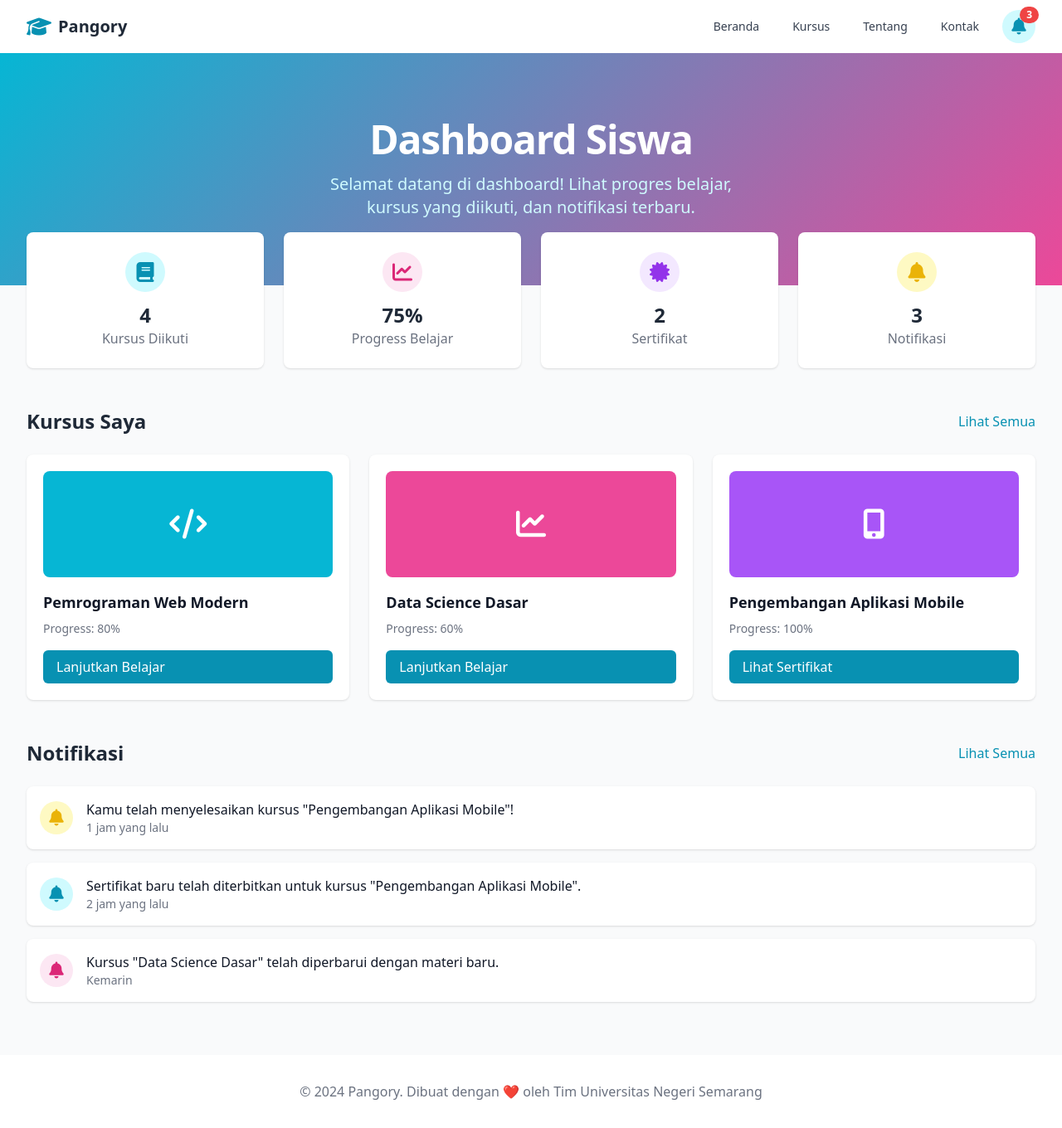
After one commit to ihsan31415/pangory, a Django app: page /dashboard/ in a window 1280 px wide. The commit adds this page. Shown: the whole page at 83% size. Run offline with Django 5.2, Linux system fonts and the light colour scheme; some libraries are stand-ins or nearby versions.

Commit message:
fix bug on students dashboard

```diff
--- a/pangory_lms/urls.py
+++ b/pangory_lms/urls.py
@@ -34,6 +34,7 @@ urlpatterns = [
     path('userprofile/', accounts_views.user_profile, name='user_profile'),
     path('', views.index, name='index'),
     path('about/', views.about, name='about'),
+    path('contact/', views.contact_view, name='contact'),
     path('logout/', LogoutView.as_view(next_page='login'), name='logout'),
     path('courses/', courses_views.student_course_list, name='student_course_list'),
     path('courses/enroll/<int:course_id>/', courses_views.enroll_course, name='enroll_course'),
@@ -47,6 +48,7 @@ urlpatterns = [
     path('instructor/courses/add/', courses_views.instructor_course_add, name='instructor_course_add'),
     path('instructor/courses/<int:course_id>/edit/', courses_views.instructor_course_edit, name='instructor_course_edit'),
     path('instructor/courses/<int:course_id>/delete/', courses_views.instructor_course_delete, name='instructor_course_delete'),
+    path('dashboard/', views.student_dashboard, name='student_dashboard'),
 ]
 
 # Serve media files in development
--- a/pangory_lms/views.py
+++ b/pangory_lms/views.py
@@ -5,3 +5,9 @@ def index(request):
 
 def about(request):
     return render(request, 'about.html')
+
+def contact_view(request):
+    return render(request, 'contact.html')
+
+def student_dashboard(request):
+    return render(request, 'student_dashboard.html')
--- a/templates/index.html
+++ b/templates/index.html
@@ -44,7 +44,7 @@
                     <a href="/" class="px-3 py-2 rounded-md text-sm font-medium text-gray-700 hover:text-cyan-600 transition">Beranda</a>
                     <a href="/courses/" class="px-3 py-2 rounded-md text-sm font-medium text-gray-700 hover:text-cyan-600 transition">Kursus</a>
                     <a href="/about/" class="px-3 py-2 rounded-md text-sm font-medium text-gray-700 hover:text-cyan-600 transition">Tentang</a>
-                    <a href="#" class="px-3 py-2 rounded-md text-sm font-medium text-gray-700 hover:text-cyan-600 transition">Kontak</a>
+                    <a href="/contact/" class="px-3 py-2 rounded-md text-sm font-medium text-gray-700 hover:text-cyan-600 transition">Kontak</a>
                 </div>
 
                 <div class="hidden md:flex items-center space-x-2">
@@ -67,7 +67,7 @@
                 <a href="/" class="block px-3 py-2 rounded-md text-base font-medium text-gray-700 hover:text-cyan-600 hover:bg-gray-50">Beranda</a>
                 <a href="/courses/" class="block px-3 py-2 rounded-md text-base font-medium text-gray-700 hover:text-cyan-600 hover:bg-gray-50">Kursus</a>
                 <a href="/about/" class="block px-3 py-2 rounded-md text-base font-medium text-gray-700 hover:text-cyan-600 hover:bg-gray-50">Tentang</a>
-                <a href="#" class="block px-3 py-2 rounded-md text-base font-medium text-gray-700 hover:text-cyan-600 hover:bg-gray-50">Kontak</a>
+                <a href="/contact/" class="block px-3 py-2 rounded-md text-base font-medium text-gray-700 hover:text-cyan-600 hover:bg-gray-50">Kontak</a>
                 <div class="pt-4 border-t border-gray-200">
                     <a href="/login" class="block w-full px-4 py-2 text-center rounded-md text-base font-medium text-cyan-600 border border-cyan-600 hover:bg-cyan-50 mb-2">Login</a>
                     <a href="/register" class="block w-full px-4 py-2 text-center rounded-md text-base font-medium text-white bg-cyan-600 hover:bg-cyan-700">Register</a>
--- /dev/null
+++ b/templates/student_dashboard.html
@@ -0,0 +1,226 @@
+<!DOCTYPE html>
+<html lang="en">
+<head>
+    <meta charset="UTF-8">
+    <title>Dashboard Student - Pangory</title>
+    <meta name="viewport" content="width=device-width, initial-scale=1.0">
+    <script src="https://cdn.tailwindcss.com"></script>
+    <link rel="stylesheet" href="https://cdnjs.cloudflare.com/ajax/libs/font-awesome/6.5.0/css/all.min.css">
+    <style>
+        .hero-gradient {
+            background: linear-gradient(135deg, #06b6d4 0%, #ec4899 100%);
+        }
+        .card {
+            transition: box-shadow 0.3s, transform 0.3s;
+        }
+        .card:hover {
+            box-shadow: 0 10px 25px -5px rgba(0,0,0,0.1);
+            transform: translateY(-4px) scale(1.01);
+        }
+    </style>
+</head>
+<body class="min-h-screen bg-gray-50">
+    <!-- Navigation -->
+    <nav class="bg-white shadow-sm">
+        <div class="max-w-7xl mx-auto px-4 sm:px-6 lg:px-8">
+            <div class="flex justify-between h-16">
+                <div class="flex items-center">
+                    <div class="flex-shrink-0 flex items-center">
+                        <i class="fas fa-graduation-cap text-2xl text-cyan-600 mr-2"></i>
+                        <span class="text-xl font-bold text-gray-800">Pangory</span>
+                    </div>
+                </div>
+                <div class="hidden md:flex items-center space-x-4">
+                    <a href="/" class="px-3 py-2 rounded-md text-sm font-medium text-gray-700 hover:text-cyan-600 transition">Beranda</a>
+                    <a href="/courses/" class="px-3 py-2 rounded-md text-sm font-medium text-gray-700 hover:text-cyan-600 transition">Kursus</a>
+                    <a href="/about/" class="px-3 py-2 rounded-md text-sm font-medium text-gray-700 hover:text-cyan-600 transition">Tentang</a>
+                    <a href="/contact/" class="px-3 py-2 rounded-md text-sm font-medium text-gray-700 hover:text-cyan-600 transition">Kontak</a>
+                    <!-- Notifikasi Bell -->
+                    <div class="relative">
+                        <button id="notifBtn" class="relative focus:outline-none">
+                            <span class="absolute -top-1 -right-1 inline-flex items-center justify-center px-2 py-1 text-xs font-bold leading-none text-white bg-red-500 rounded-full">3</span>
+                            <span class="inline-block h-10 w-10 rounded-full bg-cyan-100 flex items-center justify-center">
+                                <i class="fas fa-bell text-cyan-600 text-xl"></i>
+                            </span>
+                        </button>
+                        <!-- Dropdown Notifikasi -->
+                        <div id="notifDropdown" class="hidden absolute right-0 mt-2 w-80 bg-white rounded-lg shadow-lg z-50">
+                            <div class="p-4 border-b font-bold text-gray-700">Notifikasi</div>
+                            <ul class="max-h-64 overflow-y-auto">
+                                <!-- Jika belum ada notifikasi -->
+                                <li class="px-4 py-6 text-center text-gray-400 text-base select-none" style="opacity:0.7;">Belum ada notifikasi</li>
+                                <!-- Contoh notifikasi, hapus atau tampilkan jika ada notifikasi -->
+                                <!--
+                                <li class="px-4 py-3 hover:bg-gray-50 border-b flex items-start">
+                                    <span class="inline-block h-8 w-8 rounded-full bg-yellow-100 flex items-center justify-center mr-3"><i class="fas fa-bell text-yellow-500"></i></span>
+                                    <div>
+                                        <div class="font-medium text-gray-900">Kamu telah menyelesaikan kursus "Pengembangan Aplikasi Mobile"!</div>
+                                        <div class="text-gray-500 text-xs">1 jam yang lalu</div>
+                                    </div>
+                                </li>
+                                -->
+                            </ul>
+                            <div class="p-2 text-center">
+                                <a href="#" class="text-cyan-600 hover:underline text-sm">Lihat Semua Notifikasi</a>
+                            </div>
+                        </div>
+                    </div>
+                    <!-- End Notifikasi Bell -->
+                </div>
+            </div>
+        </div>
+    </nav>
+
+    <!-- Hero Section -->
+    <div class="hero-gradient">
+        <div class="max-w-7xl mx-auto py-10 px-4 sm:py-14 sm:px-6 lg:py-20 lg:px-8">
+            <div class="text-center">
+                <h1 class="text-3xl sm:text-4xl lg:text-5xl font-extrabold tracking-tight text-white">
+                    <span class="block">Dashboard Siswa</span>
+                </h1>
+                <p class="mt-4 max-w-lg mx-auto text-lg sm:text-xl text-cyan-100">
+                    Selamat datang di dashboard! Lihat progres belajar, kursus yang diikuti, dan notifikasi terbaru.
+                </p>
+            </div>
+        </div>
+    </div>
+
+    <!-- Overview Cards -->
+    <div class="max-w-7xl mx-auto px-4 sm:px-6 lg:px-8 -mt-16 relative z-10">
+        <div class="grid grid-cols-1 sm:grid-cols-2 lg:grid-cols-4 gap-6">
+            <div class="card bg-white rounded-lg shadow p-6 flex flex-col items-center">
+                <div class="h-12 w-12 flex items-center justify-center rounded-full bg-cyan-100 mb-3">
+                    <i class="fas fa-book text-cyan-600 text-2xl"></i>
+                </div>
+                <div class="text-2xl font-bold text-gray-800">4</div>
+                <div class="text-gray-500">Kursus Diikuti</div>
+            </div>
+            <div class="card bg-white rounded-lg shadow p-6 flex flex-col items-center">
+                <div class="h-12 w-12 flex items-center justify-center rounded-full bg-pink-100 mb-3">
+                    <i class="fas fa-chart-line text-pink-600 text-2xl"></i>
+                </div>
+                <div class="text-2xl font-bold text-gray-800">75%</div>
+                <div class="text-gray-500">Progress Belajar</div>
+            </div>
+            <div class="card bg-white rounded-lg shadow p-6 flex flex-col items-center">
+                <div class="h-12 w-12 flex items-center justify-center rounded-full bg-purple-100 mb-3">
+                    <i class="fas fa-certificate text-purple-600 text-2xl"></i>
+                </div>
+                <div class="text-2xl font-bold text-gray-800">2</div>
+                <div class="text-gray-500">Sertifikat</div>
+            </div>
+            <div class="card bg-white rounded-lg shadow p-6 flex flex-col items-center">
+                <div class="h-12 w-12 flex items-center justify-center rounded-full bg-yellow-100 mb-3">
+                    <i class="fas fa-bell text-yellow-500 text-2xl"></i>
+                </div>
+                <div class="text-2xl font-bold text-gray-800">3</div>
+                <div class="text-gray-500">Notifikasi</div>
+            </div>
+        </div>
+    </div>
+
+    <!-- Kursus yang Diikuti -->
+    <div class="max-w-7xl mx-auto px-4 sm:px-6 lg:px-8 mt-12">
+        <div class="mb-6 flex items-center justify-between">
+            <h2 class="text-2xl font-bold text-gray-800">Kursus Saya</h2>
+            <a href="/courses/" class="text-cyan-600 hover:underline font-medium">Lihat Semua</a>
+        </div>
+        <div class="grid grid-cols-1 sm:grid-cols-2 lg:grid-cols-3 gap-6">
+            <!-- Contoh kursus, bisa diganti dengan loop data dinamis -->
+            <div class="bg-white rounded-lg shadow p-5 flex flex-col">
+                <div class="h-32 bg-cyan-500 rounded-lg flex items-center justify-center mb-4">
+                    <i class="fas fa-code text-white text-4xl"></i>
+                </div>
+                <h3 class="text-lg font-bold text-gray-900 mb-2">Pemrograman Web Modern</h3>
+                <div class="text-gray-500 text-sm mb-4">Progress: 80%</div>
+                <a href="#" class="mt-auto inline-block px-4 py-2 rounded-md bg-cyan-600 text-white font-medium hover:bg-cyan-700 transition">Lanjutkan Belajar</a>
+            </div>
+            <div class="bg-white rounded-lg shadow p-5 flex flex-col">
+                <div class="h-32 bg-pink-500 rounded-lg flex items-center justify-center mb-4">
+                    <i class="fas fa-chart-line text-white text-4xl"></i>
+                </div>
+                <h3 class="text-lg font-bold text-gray-900 mb-2">Data Science Dasar</h3>
+                <div class="text-gray-500 text-sm mb-4">Progress: 60%</div>
+                <a href="#" class="mt-auto inline-block px-4 py-2 rounded-md bg-cyan-600 text-white font-medium hover:bg-cyan-700 transition">Lanjutkan Belajar</a>
+            </div>
+            <div class="bg-white rounded-lg shadow p-5 flex flex-col">
+                <div class="h-32 bg-purple-500 rounded-lg flex items-center justify-center mb-4">
+                    <i class="fas fa-mobile-alt text-white text-4xl"></i>
+                </div>
+                <h3 class="text-lg font-bold text-gray-900 mb-2">Pengembangan Aplikasi Mobile</h3>
+                <div class="text-gray-500 text-sm mb-4">Progress: 100%</div>
+                <a href="#" class="mt-auto inline-block px-4 py-2 rounded-md bg-cyan-600 text-white font-medium hover:bg-cyan-700 transition">Lihat Sertifikat</a>
+            </div>
+        </div>
+    </div>
+
+    <!-- Notifikasi -->
+    <div class="max-w-7xl mx-auto px-4 sm:px-6 lg:px-8 mt-12 mb-16">
+        <div class="mb-6 flex items-center justify-between">
+            <h2 class="text-2xl font-bold text-gray-800">Notifikasi</h2>
+            <a href="#" class="text-cyan-600 hover:underline font-medium">Lihat Semua</a>
+        </div>
+        <div class="space-y-4">
+            <div class="bg-white rounded-lg shadow p-4 flex items-center">
+                <div class="h-10 w-10 flex items-center justify-center rounded-full bg-yellow-100 mr-4">
+                    <i class="fas fa-bell text-yellow-500 text-xl"></i>
+                </div>
+                <div>
+                    <div class="font-medium text-gray-900">Kamu telah menyelesaikan kursus "Pengembangan Aplikasi Mobile"!</div>
+                    <div class="text-gray-500 text-sm">1 jam yang lalu</div>
+                </div>
+            </div>
+            <div class="bg-white rounded-lg shadow p-4 flex items-center">
+                <div class="h-10 w-10 flex items-center justify-center rounded-full bg-cyan-100 mr-4">
+                    <i class="fas fa-bell text-cyan-600 text-xl"></i>
+                </div>
+                <div>
+                    <div class="font-medium text-gray-900">Sertifikat baru telah diterbitkan untuk kursus "Pengembangan Aplikasi Mobile".</div>
+                    <div class="text-gray-500 text-sm">2 jam yang lalu</div>
+                </div>
+            </div>
+            <div class="bg-white rounded-lg shadow p-4 flex items-center">
+                <div class="h-10 w-10 flex items-center justify-center rounded-full bg-pink-100 mr-4">
+                    <i class="fas fa-bell text-pink-600 text-xl"></i>
+                </div>
+                <div>
+                    <div class="font-medium text-gray-900">Kursus "Data Science Dasar" telah diperbarui dengan materi baru.</div>
+                    <div class="text-gray-500 text-sm">Kemarin</div>
+                </div>
+            </div>
+        </div>
+    </div>
+
+    <!-- Footer -->
+    <footer class="bg-white">
+        <div class="max-w-7xl mx-auto py-8 px-4 sm:px-6 lg:px-8">
+            <div class="text-center">
+                <p class="text-base text-gray-500">
+                    &copy; 2024 Pangory. Dibuat dengan ❤️ oleh Tim Universitas Negeri Semarang
+                </p>
+            </div>
+        </div>
+    </footer>
+
+    <script>
+        document.addEventListener('DOMContentLoaded', function() {
+            var notifBtn = document.getElementById('notifBtn');
+            var notifDropdown = document.getElementById('notifDropdown');
+            if (notifBtn && notifDropdown) {
+                notifBtn.addEventListener('click', function(e) {
+                    e.stopPropagation();
+                    notifDropdown.classList.toggle('hidden');
+                    console.log('Lonceng diklik, dropdown toggle');
+                });
+                document.addEventListener('click', function(e) {
+                    if (!notifDropdown.classList.contains('hidden')) {
+                        notifDropdown.classList.add('hidden');
+                    }
+                });
+            } else {
+                console.log('notifBtn atau notifDropdown tidak ditemukan');
+            }
+        });
+    </script>
+</body>
+</html>
```
Also changed, not shown: accounts/views.py (+25 -3 lines), templates/contact.html (added, +242 -0 lines), templates/login.html (+0 -8 lines), templates/register.html (+0 -8 lines), templates/userprofile.html (+21 -16 lines), db.sqlite3, media/avatars/74287d83967be91eef989f9eea2d197f.jpg (added).
